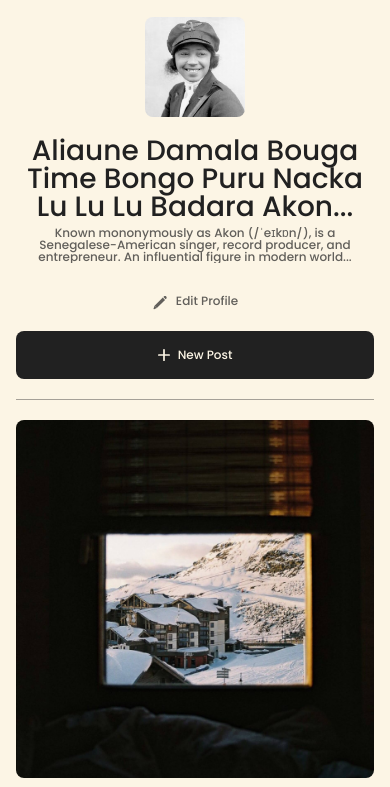
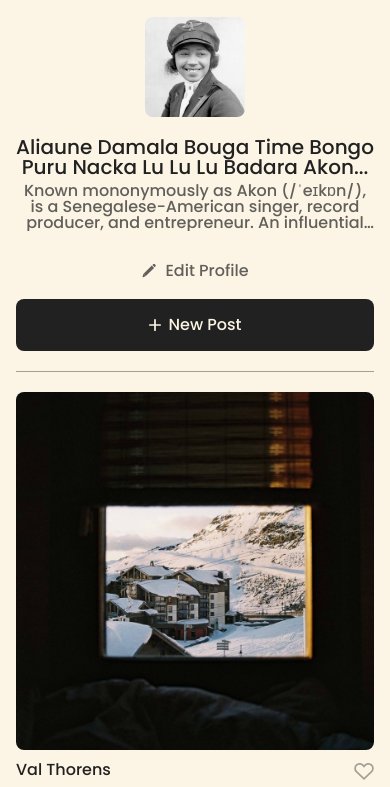
Before and after one commit to A7iC3/se_project_spots, a plain HTML site: page index.html in a window 390 px wide. Shown: the part 49-836 px from the top of the page. Drawn offline with Linux system fonts and the light colour scheme.

Commit message:
Project Spots Update 2

```diff
--- a/blocks/card.css
+++ b/blocks/card.css
@@ -16,11 +16,6 @@
 .card__label {
   display: flex;
   justify-content: space-between;
-  font-family: "Poppins", sans-serif;
-  color: #212121;
-  font-size: 20px;
-  font-weight: 500;
-  line-height: 1.2;
 }
 
 .card__title {
@@ -28,6 +23,11 @@
   white-space: nowrap;
   overflow: hidden;
   text-overflow: ellipsis;
+  font-family: "Poppins", sans-serif;
+  color: #212121;
+  font-size: 20px;
+  font-weight: 500;
+  line-height: 1.2;
 }
 
 .card__like-button {
@@ -44,35 +44,23 @@
   cursor: pointer;
 }
 
-@media screen and (max-width: 1000px) {
+@media screen and (max-width: 627px) {
   .card {
     min-width: 0;
-    max-width: 413px;
   }
 
   .card__image {
     max-width: none;
     width: 100%;
-    aspect-ratio: 1/1;
   }
 
-  .card__label {
+  .card__title {
     font-size: 16px;
+    line-height: 1;
   }
 
   .card__like-button {
-    width: 19px;
-    height: 16px;
+    width: 20px;
+    height: 18px;
   }
 }
-
-@media screen and (max-width: 450px) {
-  .card__label {
-    font-size: 14px;
-  }
-
-  .card__like-button {
-    width: 17px;
-    height: 14px;
-  }
-}
--- a/blocks/cards.css
+++ b/blocks/cards.css
@@ -15,5 +15,6 @@
     grid-template-columns: 1fr;
     gap: 20px;
     justify-items: center;
+    padding: 20px 0;
   }
 }
--- a/blocks/page.css
+++ b/blocks/page.css
@@ -1,6 +1,3 @@
-html {
-  box-sizing: border-box;
-}
 *,
 *::before,
 *::after {
@@ -17,6 +14,7 @@
   background-color: #fcf5e5;
   margin: 0 auto;
   padding: 0;
+  box-sizing: border-box;
 }
 
 .page > * {
@@ -25,7 +23,6 @@
 
 @media screen and (max-width: 1000px) {
   .page {
-    width: 100%;
     max-width: none;
   }
 }
--- a/blocks/profile.css
+++ b/blocks/profile.css
@@ -94,6 +94,7 @@
 
 .profile__new-post-button:hover {
   cursor: pointer;
+  opacity: 0.8;
 }
 
 .profile__button-text {
@@ -110,13 +111,10 @@
   .profile {
     flex-direction: column;
     align-items: center;
-    width: 100%;
-    padding: 20px 0;
     gap: 20px;
   }
 
   .profile__avatar-section {
-    display: flex;
     flex-direction: column;
     align-items: center;
   }
@@ -133,16 +131,14 @@
 
   .profile__name {
     text-align: center;
-    font-size: 28px;
+    font-size: 20px;
     padding: 0 0 6px;
     margin: 0;
   }
 
   .profile__description {
     text-align: center;
-    font-size: 12px;
     padding: 0;
-    margin: 0;
   }
 
   .profile__new-post-button {
@@ -151,8 +147,4 @@
     width: 100%;
     max-width: none;
   }
-
-  .profile__button-text {
-    font-size: 12px;
-  }
 }
--- a/index.html
+++ b/index.html
@@ -41,7 +41,7 @@
                   alt="Profile Edit Icon"
                   class="profile__edit-button-icon"
                 />
-                <p class="profile__button-text">Edit Profile</p>
+                <span class="profile__button-text">Edit Profile</span>
               </button>
             </div>
           </div>
@@ -51,7 +51,7 @@
               alt="New Post Button"
               class="profile__new-post-button-icon"
             />
-            <p class="profile__button-text">New&nbsp;Post</p>
+            <span class="profile__button-text">New&nbsp;Post</span>
           </button>
         </section>
         <section class="cards">
```
